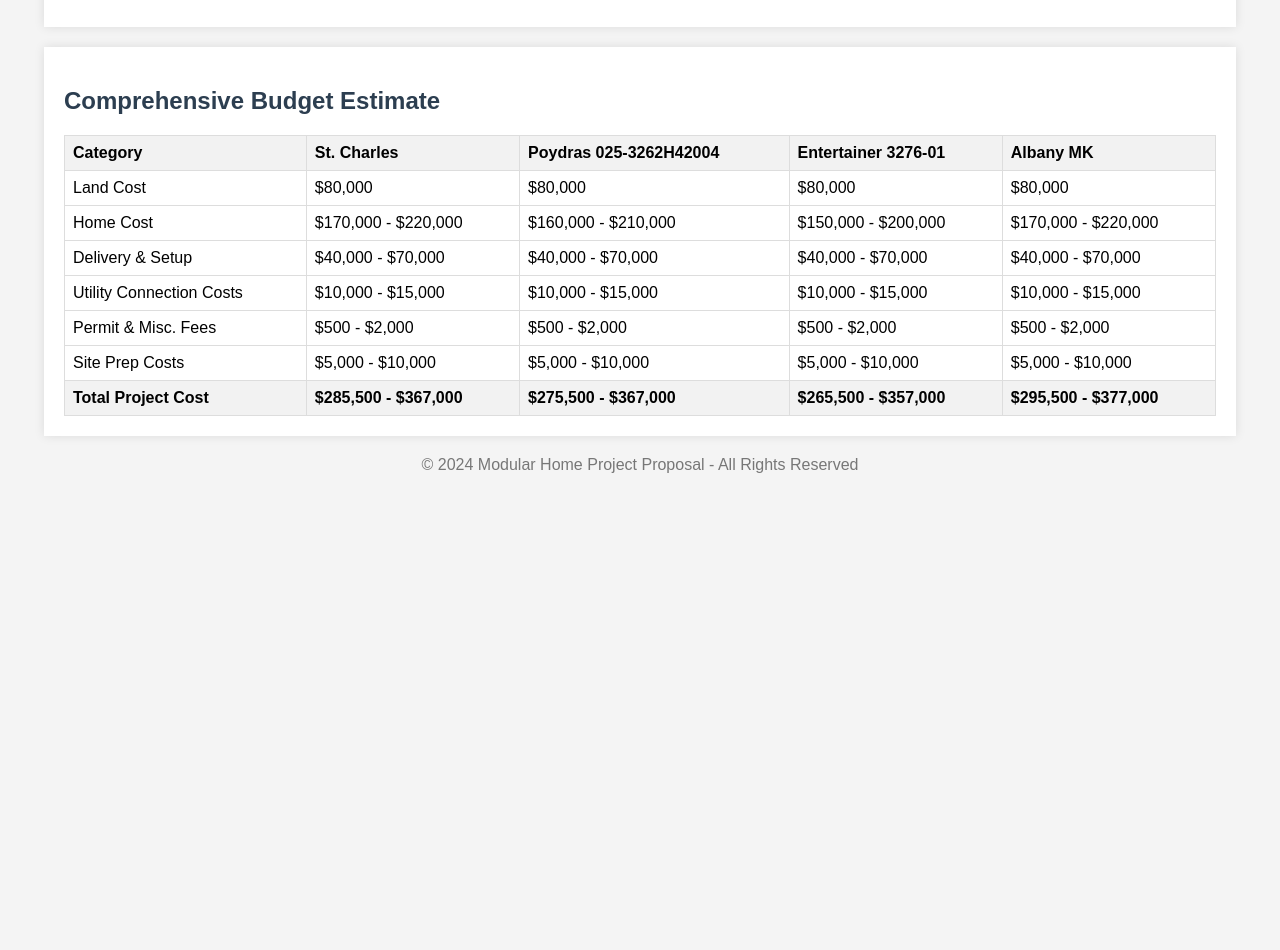
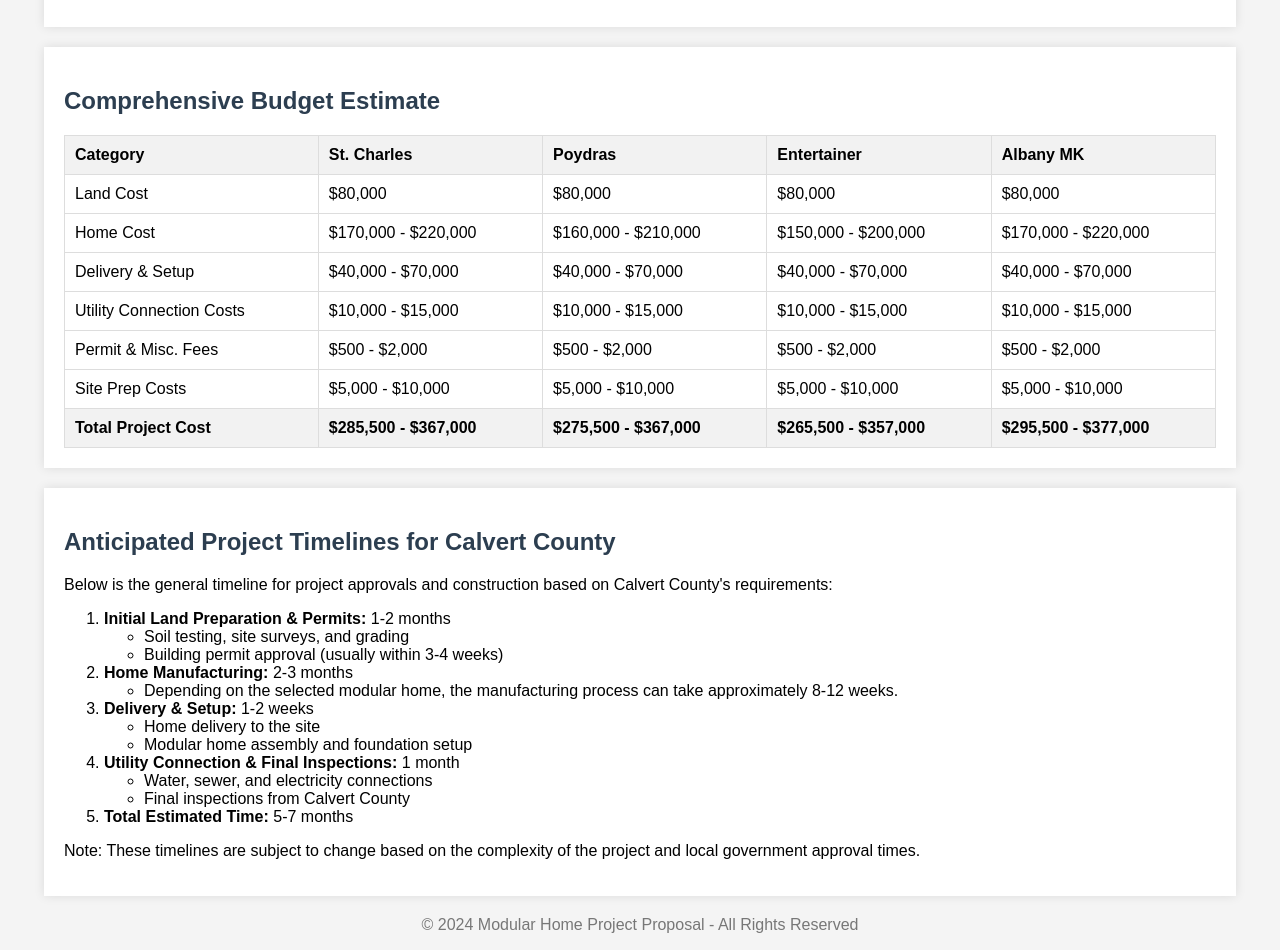
Before and after one commit to jayhagewood/Custom-Home-Blog, a plain HTML site: page index.html in a window 1280 px wide. Shown: the part 1560-2510 px from the top of the page. Before the commit the page ends 2050 px from the top, so only its background shows below. Drawn offline with Linux system fonts and the light colour scheme.

Commit message:
Update index.html

```diff
--- a/index.html
+++ b/index.html
@@ -125,65 +125,101 @@
 </section>
 <section>
     <h2>Comprehensive Budget Estimate</h2>
-    <table>
+    <table style="width:100%; border-collapse: collapse;">
+        <thead>
             <tr>
-            <th>Category</th>
-            <th>St. Charles</th>
-            <th>Poydras 025-3262H42004</th>
-            <th>Entertainer 3276-01</th>
-            <th>Albany MK</th>
+                <th style="border: 1px solid #ddd; padding: 10px; background-color: #f2f2f2;">Category</th>
+                <th style="border: 1px solid #ddd; padding: 10px; background-color: #f2f2f2;">St. Charles</th>
+                <th style="border: 1px solid #ddd; padding: 10px; background-color: #f2f2f2;">Poydras</th>
+                <th style="border: 1px solid #ddd; padding: 10px; background-color: #f2f2f2;">Entertainer</th>
+                <th style="border: 1px solid #ddd; padding: 10px; background-color: #f2f2f2;">Albany MK</th>
+            </tr>
+        </thead>
+        <tbody>
+            <tr>
+                <td style="border: 1px solid #ddd; padding: 10px;">Land Cost</td>
+                <td style="border: 1px solid #ddd; padding: 10px;">$80,000</td>
+                <td style="border: 1px solid #ddd; padding: 10px;">$80,000</td>
+                <td style="border: 1px solid #ddd; padding: 10px;">$80,000</td>
+                <td style="border: 1px solid #ddd; padding: 10px;">$80,000</td>
             </tr>
             <tr>
-            <td>Land Cost</td>
-            <td>$80,000</td>
-            <td>$80,000</td>
-            <td>$80,000</td>
-            <td>$80,000</td>
+                <td style="border: 1px solid #ddd; padding: 10px;">Home Cost</td>
+                <td style="border: 1px solid #ddd; padding: 10px;">$170,000 - $220,000</td>
+                <td style="border: 1px solid #ddd; padding: 10px;">$160,000 - $210,000</td>
+                <td style="border: 1px solid #ddd; padding: 10px;">$150,000 - $200,000</td>
+                <td style="border: 1px solid #ddd; padding: 10px;">$170,000 - $220,000</td>
             </tr>
             <tr>
-            <td>Home Cost</td>
-            <td>$170,000 - $220,000</td>
-            <td>$160,000 - $210,000</td>
-            <td>$150,000 - $200,000</td>
-            <td>$170,000 - $220,000</td>
+                <td style="border: 1px solid #ddd; padding: 10px;">Delivery & Setup</td>
+                <td style="border: 1px solid #ddd; padding: 10px;">$40,000 - $70,000</td>
+                <td style="border: 1px solid #ddd; padding: 10px;">$40,000 - $70,000</td>
+                <td style="border: 1px solid #ddd; padding: 10px;">$40,000 - $70,000</td>
+                <td style="border: 1px solid #ddd; padding: 10px;">$40,000 - $70,000</td>
             </tr>
             <tr>
-            <td>Delivery & Setup</td>
-            <td>$40,000 - $70,000</td>
-            <td>$40,000 - $70,000</td>
-            <td>$40,000 - $70,000</td>
-            <td>$40,000 - $70,000</td>
+                <td style="border: 1px solid #ddd; padding: 10px;">Utility Connection Costs</td>
+                <td style="border: 1px solid #ddd; padding: 10px;">$10,000 - $15,000</td>
+                <td style="border: 1px solid #ddd; padding: 10px;">$10,000 - $15,000</td>
+                <td style="border: 1px solid #ddd; padding: 10px;">$10,000 - $15,000</td>
+                <td style="border: 1px solid #ddd; padding: 10px;">$10,000 - $15,000</td>
             </tr>
             <tr>
-            <td>Utility Connection Costs</td>
-            <td>$10,000 - $15,000</td>
-            <td>$10,000 - $15,000</td>
-            <td>$10,000 - $15,000</td>
-            <td>$10,000 - $15,000</td>
+                <td style="border: 1px solid #ddd; padding: 10px;">Permit & Misc. Fees</td>
+                <td style="border: 1px solid #ddd; padding: 10px;">$500 - $2,000</td>
+                <td style="border: 1px solid #ddd; padding: 10px;">$500 - $2,000</td>
+                <td style="border: 1px solid #ddd; padding: 10px;">$500 - $2,000</td>
+                <td style="border: 1px solid #ddd; padding: 10px;">$500 - $2,000</td>
             </tr>
             <tr>
-            <td>Permit & Misc. Fees</td>
-            <td>$500 - $2,000</td>
-            <td>$500 - $2,000</td>
-            <td>$500 - $2,000</td>
-            <td>$500 - $2,000</td>
+                <td style="border: 1px solid #ddd; padding: 10px;">Site Prep Costs</td>
+                <td style="border: 1px solid #ddd; padding: 10px;">$5,000 - $10,000</td>
+                <td style="border: 1px solid #ddd; padding: 10px;">$5,000 - $10,000</td>
+                <td style="border: 1px solid #ddd; padding: 10px;">$5,000 - $10,000</td>
+                <td style="border: 1px solid #ddd; padding: 10px;">$5,000 - $10,000</td>
             </tr>
-        <tr>
-            <td>Site Prep Costs</td>
-            <td>$5,000 - $10,000</td>
-            <td>$5,000 - $10,000</td>
-            <td>$5,000 - $10,000</td>
-            <td>$5,000 - $10,000</td>
+            <tr style="background-color: #f2f2f2;">
+                <th style="border: 1px solid #ddd; padding: 10px;">Total Project Cost</th>
+                <th style="border: 1px solid #ddd; padding: 10px;">$285,500 - $367,000</th>
+                <th style="border: 1px solid #ddd; padding: 10px;">$275,500 - $367,000</th>
+                <th style="border: 1px solid #ddd; padding: 10px;">$265,500 - $357,000</th>
+                <th style="border: 1px solid #ddd; padding: 10px;">$295,500 - $377,000</th>
             </tr>
-        <tr>
-            <th>Total Project Cost</th>
-            <th>$285,500 - $367,000</th>
-            <th>$275,500 - $367,000</th>
-            <th>$265,500 - $357,000</th>
-            <th>$295,500 - $377,000</th>
-        </tr>
+        </tbody>
     </table>
 </section>
+<section>
+    <h2>Anticipated Project Timelines for Calvert County</h2>
+    <p>Below is the general timeline for project approvals and construction based on Calvert County's requirements:</p>
+    <ol>
+        <li><strong>Initial Land Preparation & Permits:</strong> 1-2 months
+            <ul>
+                <li>Soil testing, site surveys, and grading</li>
+                <li>Building permit approval (usually within 3-4 weeks)</li>
+            </ul>
+        </li>
+        <li><strong>Home Manufacturing:</strong> 2-3 months
+            <ul>
+                <li>Depending on the selected modular home, the manufacturing process can take approximately 8-12 weeks.</li>
+            </ul>
+        </li>
+        <li><strong>Delivery & Setup:</strong> 1-2 weeks
+            <ul>
+                <li>Home delivery to the site</li>
+                <li>Modular home assembly and foundation setup</li>
+            </ul>
+        </li>
+        <li><strong>Utility Connection & Final Inspections:</strong> 1 month
+            <ul>
+                <li>Water, sewer, and electricity connections</li>
+                <li>Final inspections from Calvert County</li>
+            </ul>
+        </li>
+        <li><strong>Total Estimated Time:</strong> 5-7 months</li>
+    </ol>
+    <p>Note: These timelines are subject to change based on the complexity of the project and local government approval times.</p>
+</section>
+
 </section>
 
 <footer>
```
Lines whose indentation alone changed are shown as unchanged.
